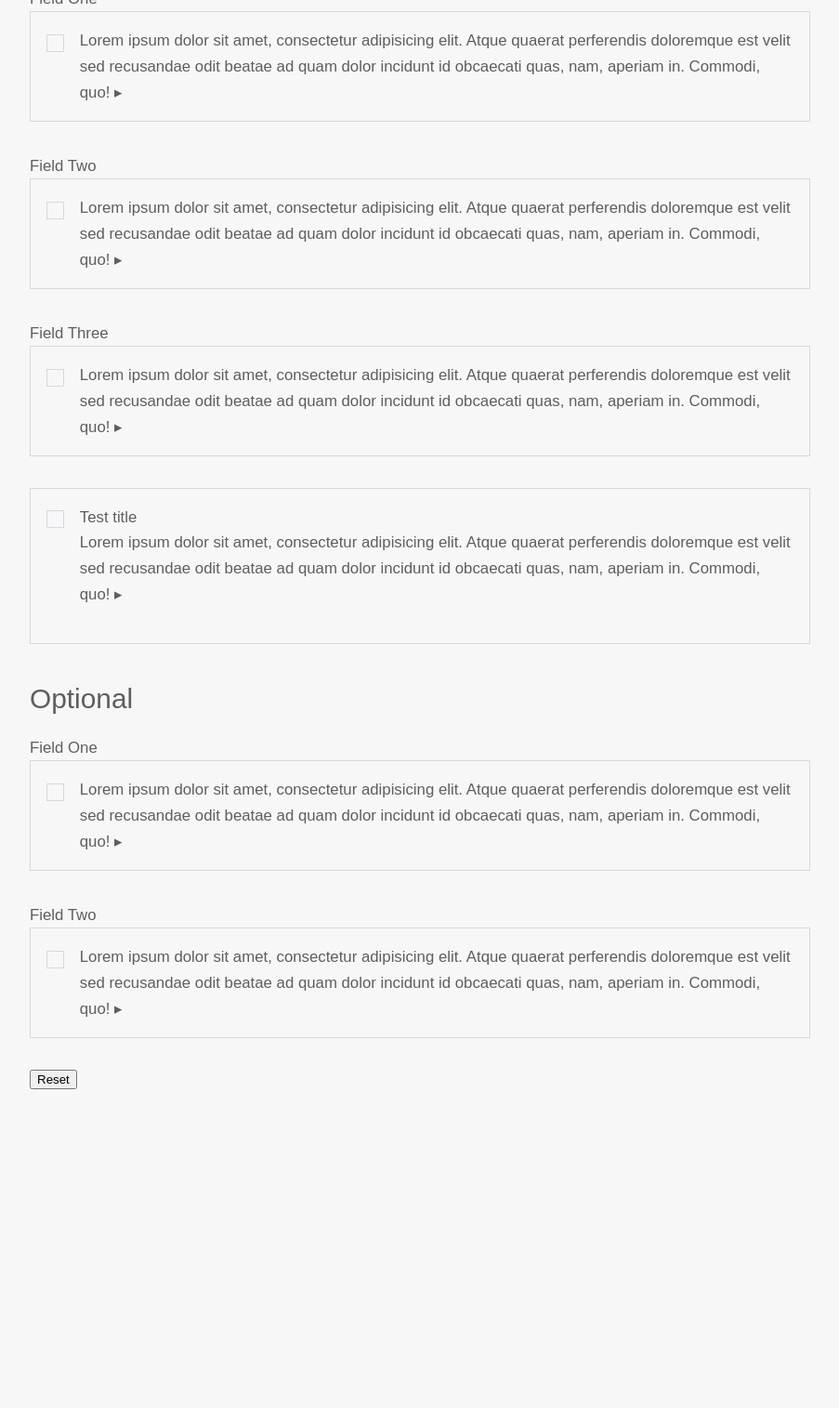
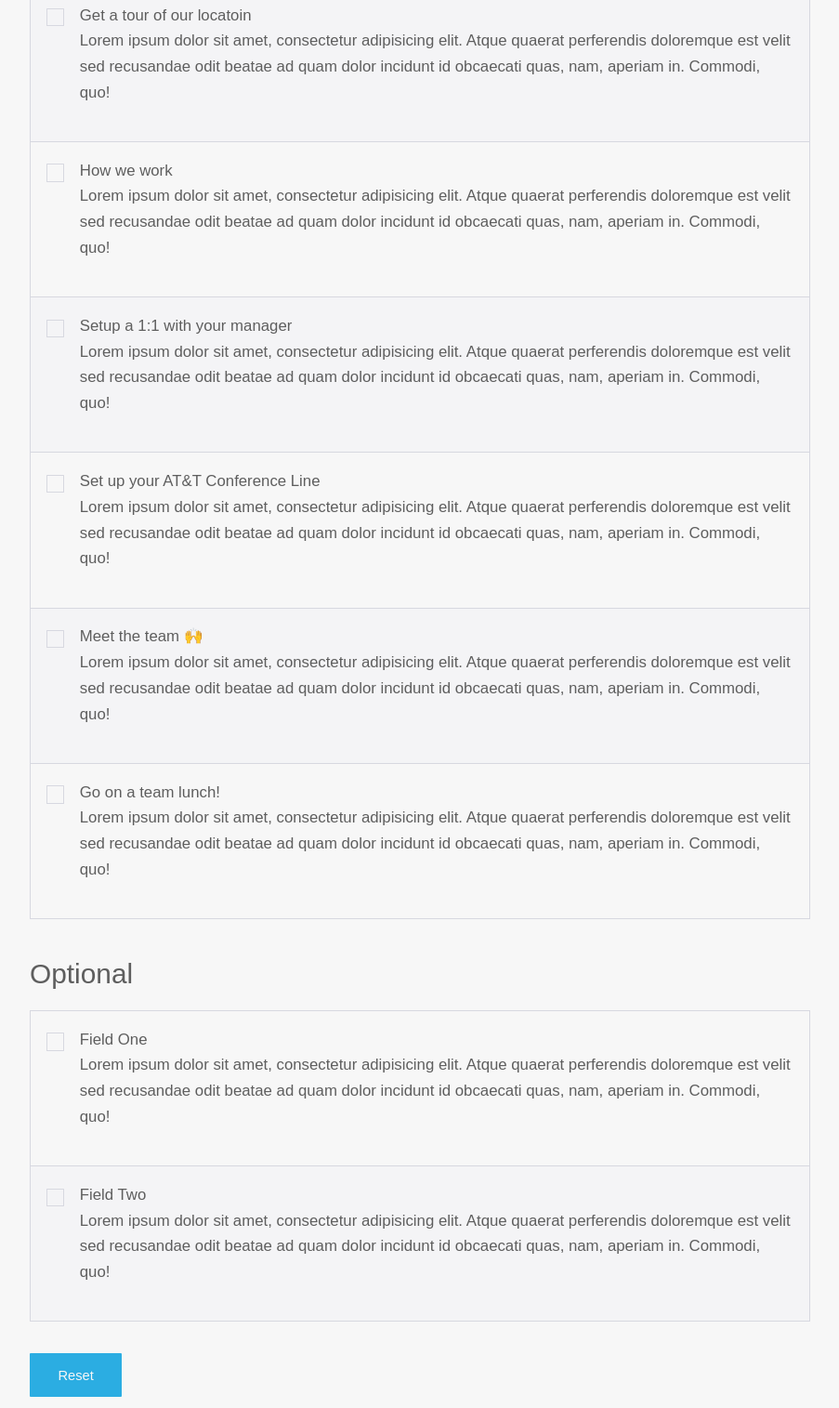
Before and after one commit to techtolentino/starter, a website: page index.html in a window 1280 px wide. Shown: the part 325-1840 px from the top of the page at 93% size, without its empty margins (188-1091 px from the left). Before the commit the page ends 1648 px from the top, so only its background shows below. Drawn offline with Linux system fonts and the light colour scheme.

Commit message:
filling out info

```diff
--- a/index.html
+++ b/index.html
@@ -11,70 +11,108 @@
     <body>
         <div class="container">
             <div class="band--LARGE">
-                <h1>Starter</h1>
+                <h1>Welcome to the squad!</h1>
                 <h4>Lorem ipsum dolor sit amet, consectetur adipisicing elit.</h4>
             </div>
             <div class="band--LARGE-BOTTOM">
                 <form id="checklist">
-                    <h3>Required</h3>
-                    <section>
-                        <h6 data-label="item-one">Field One</h6>
+                    <h3 class="checklist--section-title">Day One</h3>
+
+                    <section class="checklist--section">
+                        <div class="checklist--group">
                             <div class="checklist--info">
                                 <div class="checklist--item-status">
                                     <div class="checklist--item-status-box" id="item-one"></div>
                                 </div>
-                            <div class="checklist--item-description">Lorem ipsum dolor sit amet, consectetur adipisicing elit. Atque quaerat perferendis doloremque est velit sed recusandae odit beatae ad quam dolor incidunt id obcaecati quas, nam, aperiam in. Commodi, quo! <span class="checklist--item-more">▸</span></div>
+                                <div class="checklist--item-description">
+                                    <h6 data-label="item-one">Get a tour of our locatoin</h6>
+                                    <p>Lorem ipsum dolor sit amet, consectetur adipisicing elit. Atque quaerat perferendis doloremque est velit sed recusandae odit beatae ad quam dolor incidunt id obcaecati quas, nam, aperiam in. Commodi, quo!</p>
                                 </div>
-                    </section>
-                    <section>
-                        <h6 data-label="item-two">Field Two</h6>
+                            </div>
+                        </div>
+                        <div class="checklist--group">
                             <div class="checklist--info">
                                 <div class="checklist--item-status">
                                     <div class="checklist--item-status-box" id="item-two"></div>
                                 </div>
-                            <div class="checklist--item-description">Lorem ipsum dolor sit amet, consectetur adipisicing elit. Atque quaerat perferendis doloremque est velit sed recusandae odit beatae ad quam dolor incidunt id obcaecati quas, nam, aperiam in. Commodi, quo! <span class="checklist--item-more">▸</span></div>
+                                <div class="checklist--item-description">
+                                    <h6 data-label="item-two">How we work</h6>
+                                    <p>Lorem ipsum dolor sit amet, consectetur adipisicing elit. Atque quaerat perferendis doloremque est velit sed recusandae odit beatae ad quam dolor incidunt id obcaecati quas, nam, aperiam in. Commodi, quo!</p>
                                 </div>
-                    </section>
-                    <section>
-                        <h6 data-label="item-three">Field Three</h6>
+                            </div>
+                        </div>
+                        <div class="checklist--group">
                             <div class="checklist--info">
                                 <div class="checklist--item-status">
                                     <div class="checklist--item-status-box" id="item-three"></div>
                                 </div>
-                            <div class="checklist--item-description">Lorem ipsum dolor sit amet, consectetur adipisicing elit. Atque quaerat perferendis doloremque est velit sed recusandae odit beatae ad quam dolor incidunt id obcaecati quas, nam, aperiam in. Commodi, quo! <span class="checklist--item-more">▸</span></div>
+                                <div class="checklist--item-description">
+                                    <h6 data-label="item-three">Setup a 1:1 with your manager</h6>
+                                    <p>Lorem ipsum dolor sit amet, consectetur adipisicing elit. Atque quaerat perferendis doloremque est velit sed recusandae odit beatae ad quam dolor incidunt id obcaecati quas, nam, aperiam in. Commodi, quo!</p>
                                 </div>
-                    </section>
-                    <section>
+                            </div>
+                        </div>
+                        <div class="checklist--group">
                             <div class="checklist--info">
                                 <div class="checklist--item-status">
                                     <div class="checklist--item-status-box" id="item-four"></div>
                                 </div>
                                 <div class="checklist--item-description">
-                            <h6>Test title</h6>
-                            <p>Lorem ipsum dolor sit amet, consectetur adipisicing elit. Atque quaerat perferendis doloremque est velit sed recusandae odit beatae ad quam dolor incidunt id obcaecati quas, nam, aperiam in. Commodi, quo! <span class="checklist--item-more">▸</span></p></div>
+                                    <h6 data-label="item-four">Set up your AT&T Conference Line</h6>
+                                    <p>Lorem ipsum dolor sit amet, consectetur adipisicing elit. Atque quaerat perferendis doloremque est velit sed recusandae odit beatae ad quam dolor incidunt id obcaecati quas, nam, aperiam in. Commodi, quo!</p>
                                 </div>
-                    </section>
-
-                    <h3>Optional</h3>
-                    <section>
-                        <h6 data-label="item-five">Field One</h6>
+                            </div>
+                        </div>
+                        <div class="checklist--group">
                             <div class="checklist--info">
                                 <div class="checklist--item-status">
                                     <div class="checklist--item-status-box" id="item-five"></div>
                                 </div>
-                            <div class="checklist--item-description">Lorem ipsum dolor sit amet, consectetur adipisicing elit. Atque quaerat perferendis doloremque est velit sed recusandae odit beatae ad quam dolor incidunt id obcaecati quas, nam, aperiam in. Commodi, quo! <span class="checklist--item-more">▸</span></div>
+                                <div class="checklist--item-description">
+                                    <h6 data-label="item-five">Meet the team 🙌</h6>
+                                    <p>Lorem ipsum dolor sit amet, consectetur adipisicing elit. Atque quaerat perferendis doloremque est velit sed recusandae odit beatae ad quam dolor incidunt id obcaecati quas, nam, aperiam in. Commodi, quo!</p>
                                 </div>
-                    </section>
-                    <section>
-                        <h6 data-label="item-six">Field Two</h6>
+                            </div>
+                        </div>
+                        <div class="checklist--group">
                             <div class="checklist--info">
                                 <div class="checklist--item-status">
                                     <div class="checklist--item-status-box" id="item-six"></div>
                                 </div>
-                            <div class="checklist--item-description">Lorem ipsum dolor sit amet, consectetur adipisicing elit. Atque quaerat perferendis doloremque est velit sed recusandae odit beatae ad quam dolor incidunt id obcaecati quas, nam, aperiam in. Commodi, quo! <span class="checklist--item-more">▸</span></div>
+                                <div class="checklist--item-description">
+                                    <h6 data-label="item-six">Go on a team lunch!</h6>
+                                    <p>Lorem ipsum dolor sit amet, consectetur adipisicing elit. Atque quaerat perferendis doloremque est velit sed recusandae odit beatae ad quam dolor incidunt id obcaecati quas, nam, aperiam in. Commodi, quo!</p>
+                                </div>
+                            </div>
                         </div>
                     </section>
-                    <input id="checklist--submit" type="reset" value="Reset" />
+
+                    <section class="checklist--section">
+                        <h3 class="checklist--section-title">Optional</h3>
+                        <div class="checklist--group">
+                            <div class="checklist--info">
+                                <div class="checklist--item-status">
+                                    <div class="checklist--item-status-box" id="item-five"></div>
+                                </div>
+                                <div class="checklist--item-description">
+                                    <h6 data-label="item-five">Field One</h6>
+                                    <p>Lorem ipsum dolor sit amet, consectetur adipisicing elit. Atque quaerat perferendis doloremque est velit sed recusandae odit beatae ad quam dolor incidunt id obcaecati quas, nam, aperiam in. Commodi, quo!</p>
+                                </div>
+                            </div>
+                        </div>
+                        <div class="checklist--group">
+                            <div class="checklist--info">
+                                <div class="checklist--item-status">
+                                    <div class="checklist--item-status-box" id="item-six"></div>
+                                </div>
+                                <div class="checklist--item-description">
+                                    <h6 data-label="item-six">Field Two</h6>
+                                    <p>Lorem ipsum dolor sit amet, consectetur adipisicing elit. Atque quaerat perferendis doloremque est velit sed recusandae odit beatae ad quam dolor incidunt id obcaecati quas, nam, aperiam in. Commodi, quo!</p>
+                                </div>
+                            </div>
+                        </div>
+                    </section>
+                    <input class="checklist--submit" id="checklist--submit" type="reset" value="Reset" />
                 </form>
             </div>
         </div>
--- a/scss/_checklist.scss
+++ b/scss/_checklist.scss
@@ -1,9 +1,23 @@
 .checklist {
+    &--section {
+        padding-bottom: $base-spacing-unit;
+    }
+
+    &--group {
+        border: 1px solid $gray-color;
+
+        &:not(:last-child) {
+            border-bottom: 0;
+        }
+
+        &:nth-child(odd) {
+            background: $light-gray-color;
+        }
+    }
+
     &--info {
-        border: 1px solid $gray-color;
         display: flex;
         justify-content: space-around;
-        margin-bottom: $base-spacing-unit;
         padding: $base-spacing-unit / 2;
     }
 
@@ -36,4 +50,26 @@
             transform: rotate(20deg);
         }
     }
+
+    &--submit {
+        background: $cool-color;
+        border: 1px solid transparent;
+        border-radius: 1px;
+        color: $background-color;
+        font-size: .875em;
+        padding-bottom: $base-spacing-unit / 2;
+        padding-left: 2em;
+        padding-right: 2em;
+        padding-top: $base-spacing-unit / 2;
+        transition: background .25s, color .25s;
+
+        &:hover {
+            background: darken($cool-color, 10%);
+        }
+
+        &:focus {
+            outline: none;
+        }
+
+    }
 }
--- a/scss/_config.scss
+++ b/scss/_config.scss
@@ -14,6 +14,7 @@ $accent-color: #2e10ff;
 $cool-color: #2bade2;
 $gray-color: #d7d8e0;
 $dark-gray-color: darken($gray-color, 40%);
+$light-gray-color: lighten($gray-color, 10%);
 $black-color: #040404;
 $text-color: #5e5e5e;
 
```
Also changed, not shown: css/styles.css. Lines whose indentation alone changed are shown as unchanged.
